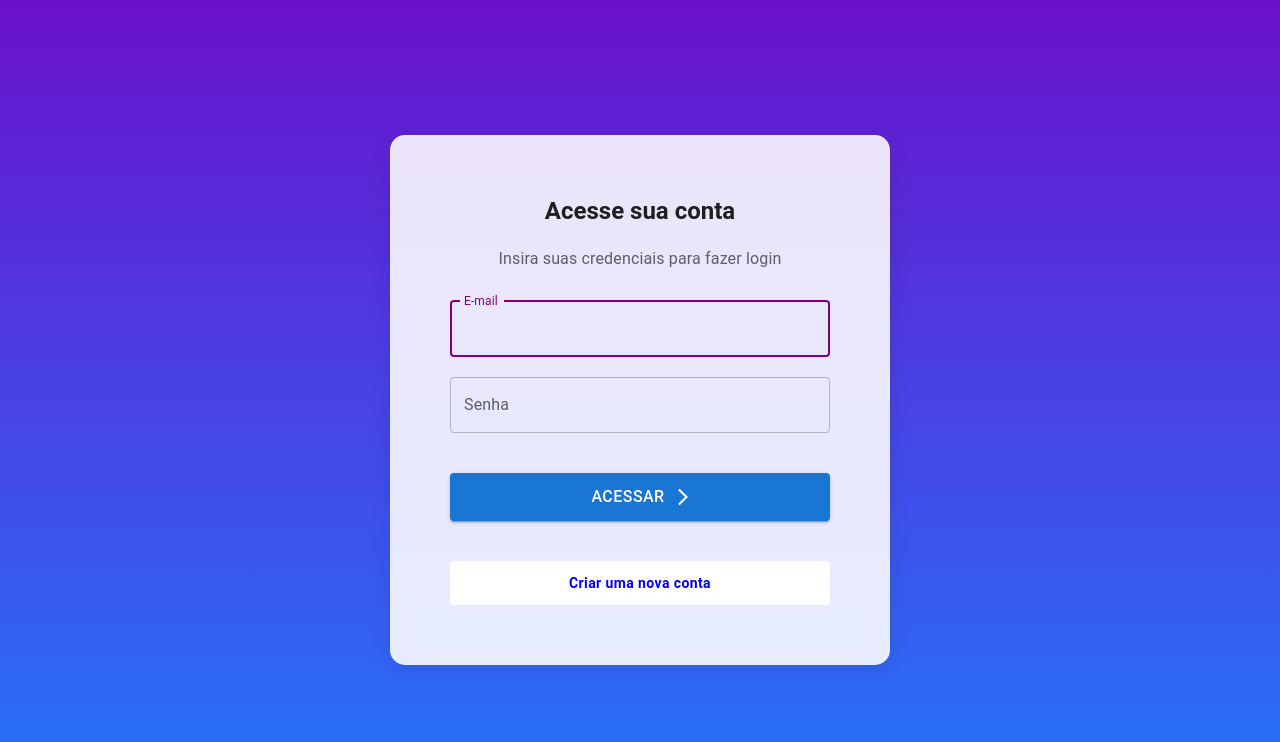
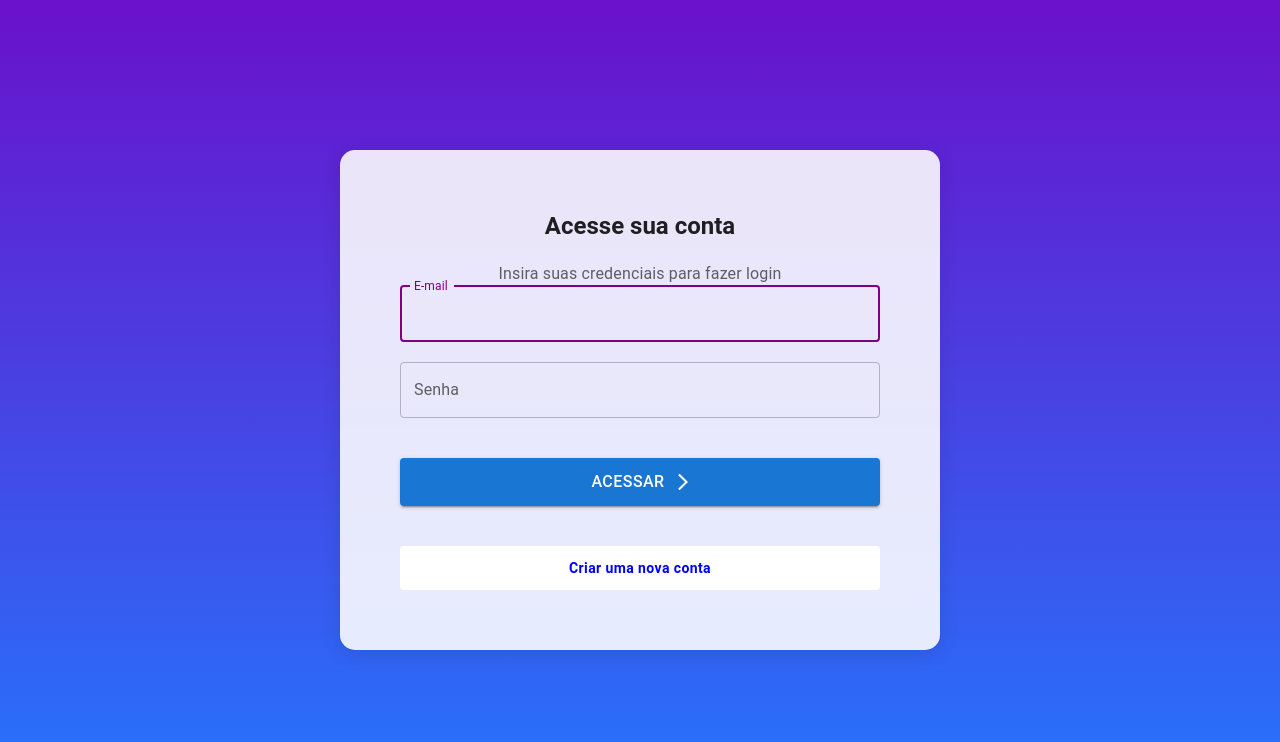
Before and after one commit to devEzt/frontend-ixc, a React (Create React App) app: page / in a window 1280 px wide. Shown: the top 742 px of the page. Built offline with nearby package versions, Linux system fonts and the light colour scheme; no server answers.

Commit message:
feat: Ajusta Componente de Login e extrai logica de styled component para arquivo styles.ts.

```diff
--- a/src/pages/LoginPage/LoginPage.tsx
+++ b/src/pages/LoginPage/LoginPage.tsx
@@ -31,9 +31,7 @@ export const LoginPage = () => {
           <Typography component="h1" variant="h5" style={{ marginBottom: '20px', fontWeight: 'bold' }}>
             Acesse sua conta
           </Typography>
-          <Typography color="textSecondary" style={{ marginBottom: '30px' }}>
-            Insira suas credenciais para fazer login
-          </Typography>
+          <Typography color="textSecondary">Insira suas credenciais para fazer login</Typography>
           <Box component="form" onSubmit={handleLogin} sx={{ width: '100%' }}>
             <S.StyledTextField
               fullWidth
--- a/src/pages/LoginPage/styles.ts
+++ b/src/pages/LoginPage/styles.ts
@@ -1,8 +1,6 @@
 import { Button, Container, Paper, styled, TextField } from '@mui/material'
 
 export const GlobalStyle = styled('div')({
-  margin: 0,
-  padding: 0,
   boxSizing: 'border-box',
   height: '100%',
   width: '100%',
@@ -26,7 +24,7 @@ export const StyledPaper = styled(Paper)({
   borderRadius: '15px',
   backgroundColor: '#ffffffe0',
   boxShadow: '0 4px 20px rgba(0, 0, 0, 0.1)',
-  maxWidth: '500px',
+  maxWidth: '600px',
 })
 
 export const StyledTextField = styled(TextField)({
```
